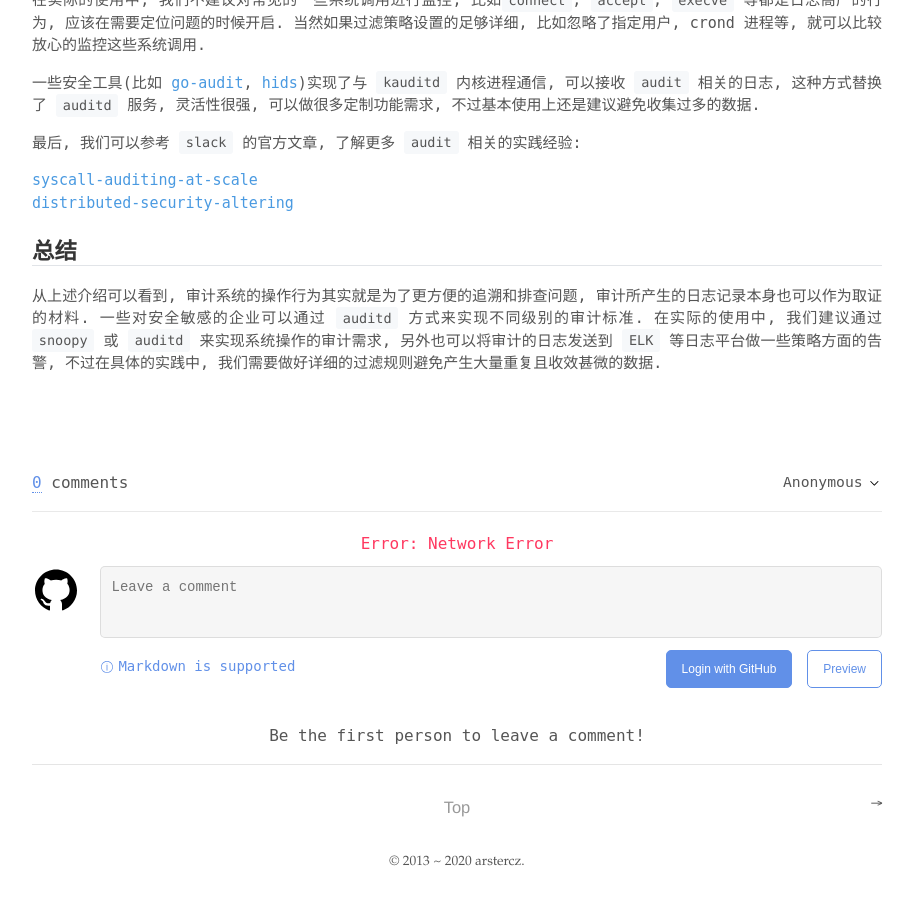
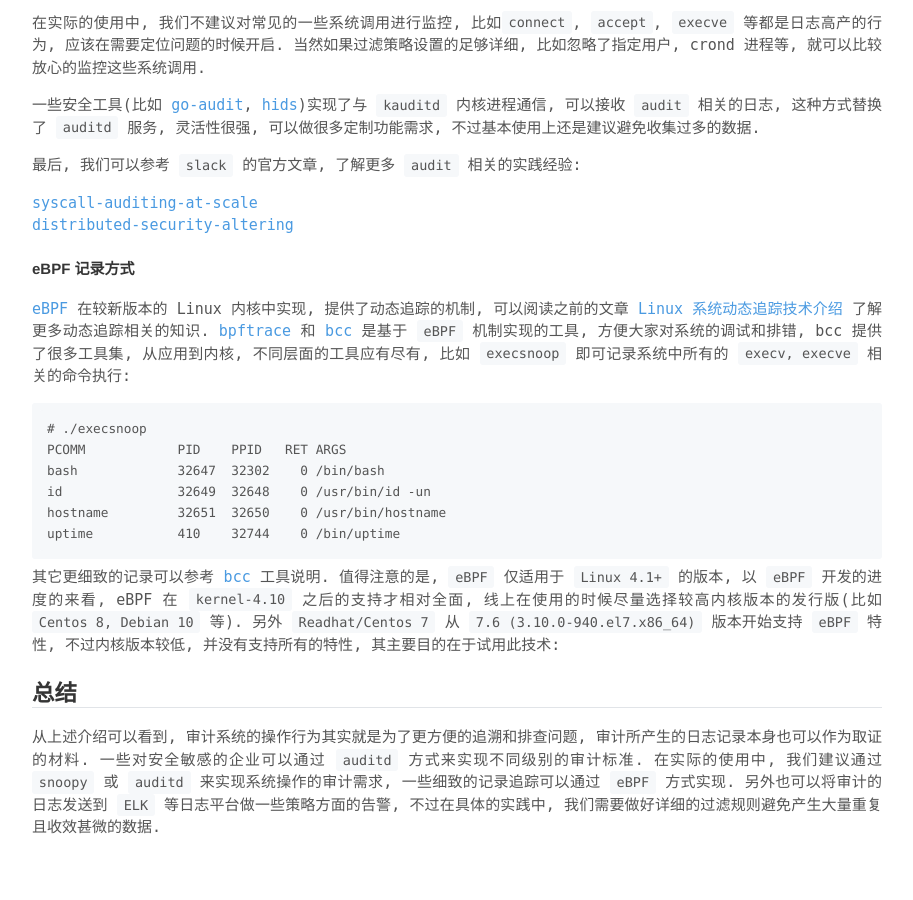
Before and after one commit to arstercz/arstercz.github.io, a Jekyll site: the page built from _posts/2020-10-27-how-to-audit-linux-system-operation.md, in a window 1280 px wide and 900 px high, scrolled down 3422 px. Shown: the whole window, without its empty margins (183-1096 px from the left). Built offline with Jekyll 4.4.1, drawn with Linux system fonts in a browser that asks for light colours; comment, search, counter and statistics services are not loaded.

Commit message:
add eBPF note to audit post

````diff
--- a/_posts/2020-10-27-how-to-audit-linux-system-operation.md
+++ b/_posts/2020-10-27-how-to-audit-linux-system-operation.md
@@ -24,6 +24,7 @@
 * [定制 bash 记录方式](#定制-bash-记录方式)
 * [snoopy 记录方式](#snoopy-记录方式)
 * [auditd 记录方式](#auditd-记录方式)
+* [eBPF 记录方式](#ebpf-记录方式)
 
 ### history 记录方式
 
@@ -48,7 +49,7 @@
 
 ### snoopy 记录方式
 
-[snoopy 方式](https://github.com/a2o/snoopy) 相对新颖, 本质上是封装了 `execv, execve` 系统调用, 以系统预加载(`preload`)的方式实现记录所有的命令操作. 更多介绍可以参考以前的文章 [snoopy 如何记录系统执行过的命令](https://blog.arstercz.com/how-does-snoopy-log-every-executed-command/). 目前大部分系统执行命令时都通过 `execv, execve` 系统调用执行, 这点就和会话无关, 几乎所有的情况下, 只要通过这两个系统调用执行命令, 就会将操作行为记录下来, 从目前的最新版本(`2.4.8`)来看, snoopy 有几个优点:
+[snoopy 方式](https://github.com/a2o/snoopy) 相对新颖, 本质上是封装了 `execv, execve` 系统调用, 以系统预加载(`preload`)的方式实现记录所有的命令操作. 更多介绍可以参考以前的文章 [snoopy 如何记录系统执行过的命令]({{ site.baseurl }}/how-does-snoopy-log-every-executed-command/). 目前大部分系统执行命令时都通过 `execv, execve` 系统调用执行, 这点就和会话无关, 几乎所有的情况下, 只要通过这两个系统调用执行命令, 就会将操作行为记录下来, 从目前的最新版本(`2.4.8`)来看, snoopy 有几个优点:
 ```
 1. 难以绕过, 只要设置了 PRELOAD, 就肯定会记录;
 2. 无论是否存在 tty 会话, 都会记录 execv, execve 相关的命令行操作, 包含详细的进程上下文信息;
@@ -134,6 +135,20 @@
 [syscall-auditing-at-scale](https://slack.engineering/syscall-auditing-at-scale/)
 [distributed-security-altering](https://slack.engineering/distributed-security-alerting/)
 
+#### eBPF 记录方式
+
+[eBPF](https://ebpf.io/) 在较新版本的 Linux 内核中实现, 提供了动态追踪的机制, 可以阅读之前的文章 [Linux 系统动态追踪技术介绍]({{ site.baseurl }}/introduction_to_linux_dynamic_tracing/) 了解更多动态追踪相关的知识. [bpftrace](https://github.com/iovisor/bpftrace) 和 [bcc](https://github.com/iovisor/bcc) 是基于 `eBPF` 机制实现的工具, 方便大家对系统的调试和排错, bcc 提供了很多工具集, 从应用到内核, 不同层面的工具应有尽有, 比如 `execsnoop` 即可记录系统中所有的 `execv, execve` 相关的命令执行:
+```
+# ./execsnoop
+PCOMM            PID    PPID   RET ARGS
+bash             32647  32302    0 /bin/bash
+id               32649  32648    0 /usr/bin/id -un
+hostname         32651  32650    0 /usr/bin/hostname
+uptime           410    32744    0 /bin/uptime
+```
+
+其它更细致的记录可以参考 [bcc](https://github.com/iovisor/bcc) 工具说明. 值得注意的是, `eBPF` 仅适用于 `Linux 4.1+` 的版本, 以 `eBPF` 开发的进度的来看, eBPF 在 `kernel-4.10` 之后的支持才相对全面, 线上在使用的时候尽量选择较高内核版本的发行版(比如 `Centos 8, Debian 10` 等). 另外 `Readhat/Centos 7` 从 `7.6 (3.10.0-940.el7.x86_64)` 版本开始支持 `eBPF` 特性, 不过内核版本较低, 并没有支持所有的特性, 其主要目的在于试用此技术:
+
 ## 总结
 
-从上述介绍可以看到, 审计系统的操作行为其实就是为了更方便的追溯和排查问题, 审计所产生的日志记录本身也可以作为取证的材料. 一些对安全敏感的企业可以通过 `auditd` 方式来实现不同级别的审计标准. 在实际的使用中, 我们建议通过 `snoopy` 或 `auditd` 来实现系统操作的审计需求, 另外也可以将审计的日志发送到 `ELK` 等日志平台做一些策略方面的告警, 不过在具体的实践中, 我们需要做好详细的过滤规则避免产生大量重复且收效甚微的数据.
+从上述介绍可以看到, 审计系统的操作行为其实就是为了更方便的追溯和排查问题, 审计所产生的日志记录本身也可以作为取证的材料. 一些对安全敏感的企业可以通过 `auditd` 方式来实现不同级别的审计标准. 在实际的使用中, 我们建议通过 `snoopy` 或 `auditd` 来实现系统操作的审计需求, 一些细致的记录追踪可以通过 `eBPF` 方式实现. 另外也可以将审计的日志发送到 `ELK` 等日志平台做一些策略方面的告警, 不过在具体的实践中, 我们需要做好详细的过滤规则避免产生大量重复且收效甚微的数据.
````
